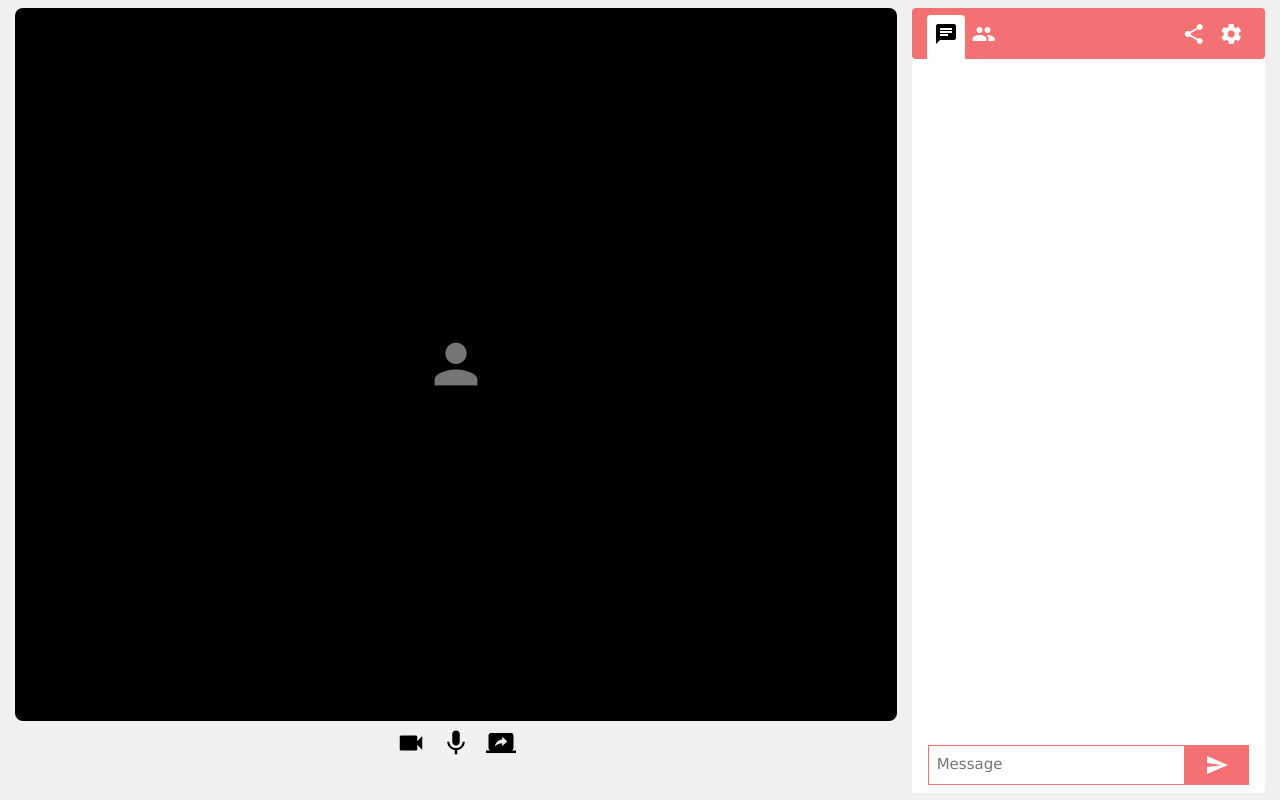
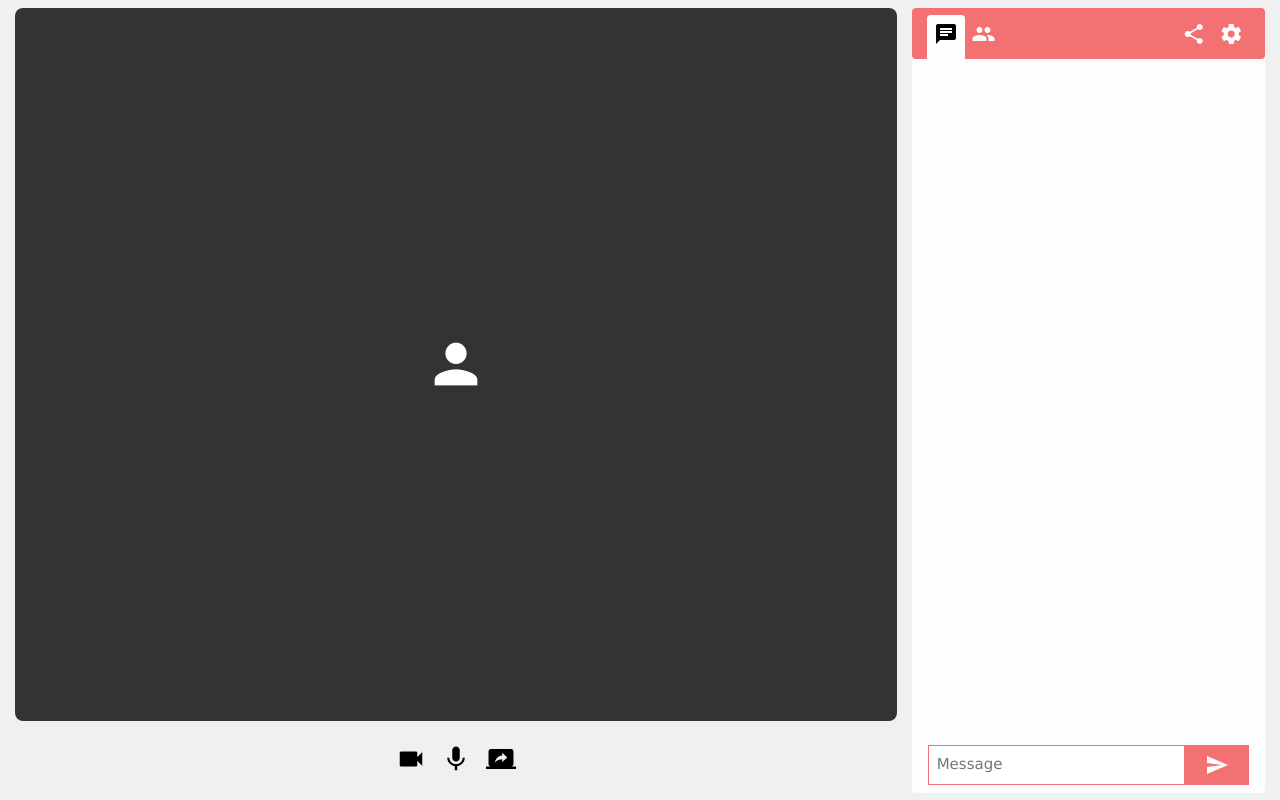
Before and after one commit to MrinmoyBaust98/Aether-Ui, a plain HTML site: page classroom.html in a window 1280 px wide. Drawn offline with nearby package versions, Linux system fonts and the light colour scheme.

Commit message:
improved appearence

```diff
--- a/classroom.html
+++ b/classroom.html
@@ -25,14 +25,14 @@
     <!-- main -->
     <main>
       <section class="class">
-        <article class="live w3-black w3-round-large">
+        <article class="live w3-round-large">
           <!-- <img src="./public/images/user-solid.svg" alt=""> -->
-          <span class="material-icons w3-jumbo w3-text-gray">
+          <span class="material-icons w3-jumbo w3-text-white">
             person
             </span>
         </article>
         <article class="controls">
-          <ul class="control-list">
+          <ul class="control-list w3-margin-top">
             <li class="control">
               <span class="material-icons">
                 videocam
--- a/public/styles/sass/classroom.scss
+++ b/public/styles/sass/classroom.scss
@@ -34,6 +34,7 @@ section {
       justify-content: center;
       align-items: center;
       height: calc(100% - 72px);
+      background-color: #333333;
     }
     article.controls{
       height: 72px;
```
Also changed, not shown: public/styles/css/classroom.css.
